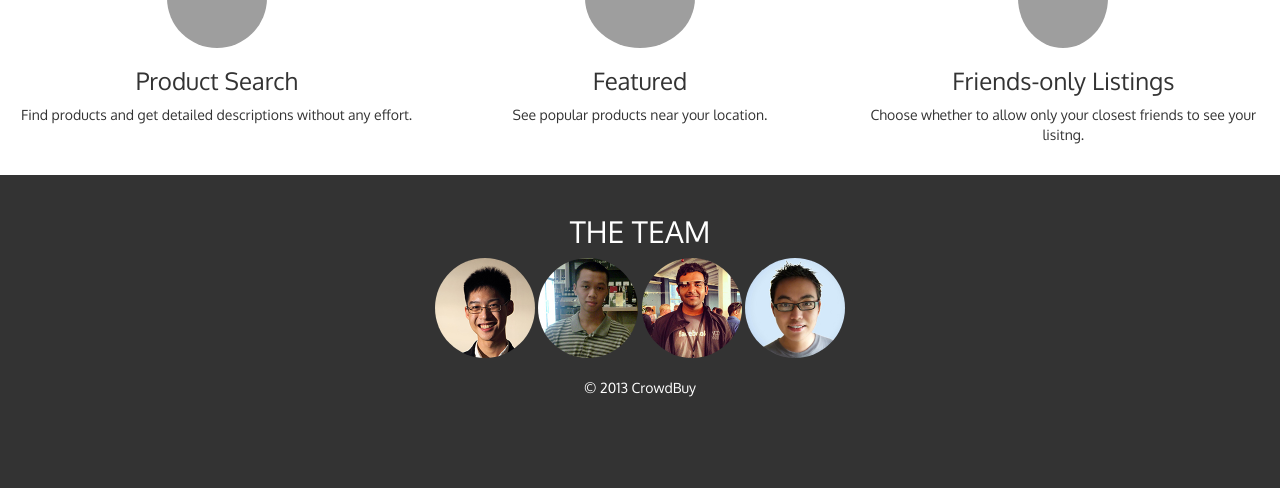
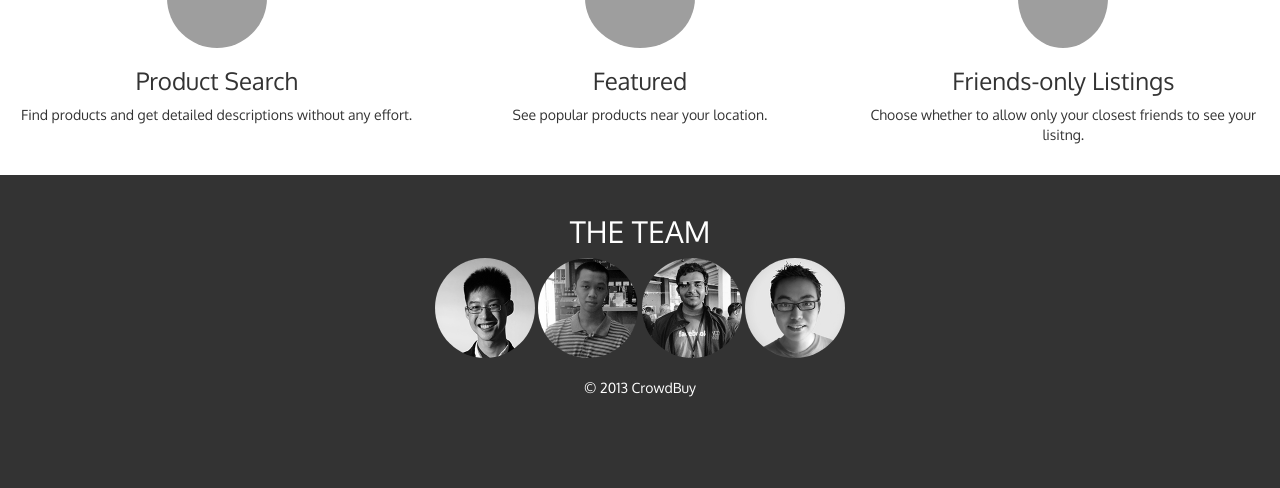
Before and after one commit to burnflare/CrowdBuy, a PHP site: page / in a window 1280 px wide. Shown: the part 363-851 px from the top of the page. Run offline with PHP 8.4, Linux system fonts and the light colour scheme; some libraries are stand-ins or nearby versions; grey boxes are pictures that could not be loaded.

Commit message:
made photos grayscale because hipster

```diff
--- a/css/custom-theme.css
+++ b/css/custom-theme.css
@@ -85,3 +85,10 @@ h2, h3, h4, h5, h6, p, body {
     color: black;
     text-decoration: none;
 }
+
+img.desaturate {
+    filter: grayscale(100%);
+    -webkit-filter: grayscale(100%);
+    -moz-filter: grayscale(100%);
+    filter: grayscale(100%);
+}
--- a/index.html
+++ b/index.html
@@ -105,10 +105,10 @@
     <div class="text-center" style="color:#fff; padding:20px">
         <h2>THE TEAM</h2>
         <div class="row">
-            <img src="img/joel.jpg" width="100" height="100" class="img-circle">
-            <img src="img/jerome.jpg" width="100" height="100" class="img-circle">
-            <img src="img/vishnu.jpg" width="100" height="100" class="img-circle">
-            <img src="img/fazli.jpg" width="100" height="100" class="img-circle">
+            <img src="img/joel.jpg" width="100" height="100" class="img-circle desaturate">
+            <img src="img/jerome.jpg" width="100" height="100" class="img-circle desaturate">
+            <img src="img/vishnu.jpg" width="100" height="100" class="img-circle desaturate">
+            <img src="img/fazli.jpg" width="100" height="100" class="img-circle desaturate">
         <div>
         <p style="padding: 20px;">
             &copy; 2013 CrowdBuy
```
